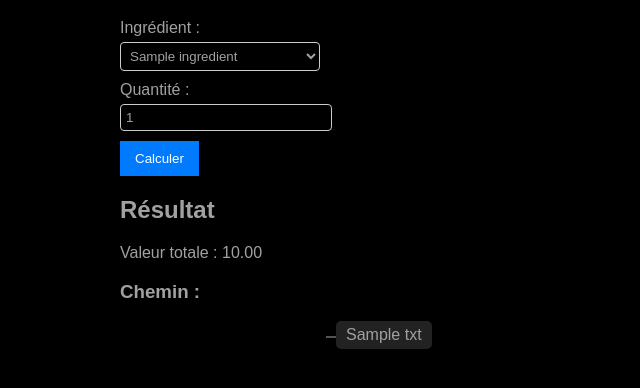
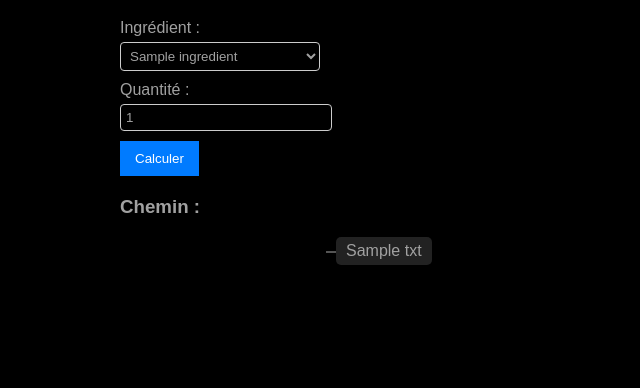
Before and after one commit to SebastienRe/satisfactory, a Django app: template production/templates/calculer_production.html in a window 1280 px wide. Shown: the part 219-607 px from the top of the page, without its empty margins (0-640 px from the left). Run offline with Django 4.2, Linux system fonts and the light colour scheme; tables that the repository leaves empty hold one stand-in row (values such as "Sample post"); the template is opened without the code that fills it: values that come from a table or form of the project are taken from there, most other values are stand-ins (such as "Sample title", 1, 10 or a date in 2020).

Commit message:
Ajout de la gestion de la valeur pour les bâtiments de type foreuse dans la fonction calculer_valeur et suppression de l'affichage du résultat dans le template calculer_production.

```diff
--- a/production/templates/calculer_production.html
+++ b/production/templates/calculer_production.html
@@ -91,8 +91,6 @@
     </form>
 
     {% if resultat is not None %}
-        <h2>Résultat</h2>
-        <p>Valeur totale : {{ resultat|floatformat:2 }}</p>
         <h3>Chemin :</h3>
         <div class="arborescence">
             <ul>
--- a/production/views.py
+++ b/production/views.py
@@ -6,6 +6,7 @@ from .models import Ingredient
 # Create your views here.
 # logique de calcul (ex: services.py)
 VALEUR_VOLUME = 5
+FOREUSE = "Foreuse"
 
 def get_ingredient(ingredient_nom):
     try:
@@ -64,6 +65,10 @@ def calculer_valeur(ingredient, quantite=1, niveau=0, visites=None):
         v_elect, c = calculer_valeur(ingredient_elec, recette.batiment.electricite * nombre_recettes, niveau + 1, visites.copy())
         valeur_entree += v_elect + VALEUR_VOLUME * recette.batiment.volume
 
+        # Ajouter 1 à la valeur si le bâtiment est une foreuse
+        if recette.batiment.nom == FOREUSE:
+            valeur_entree += quantite_sortie
+
         valeur_unitaire = valeur_entree / quantite_sortie
 
         if valeur_unitaire < meilleure_valeur:
```
